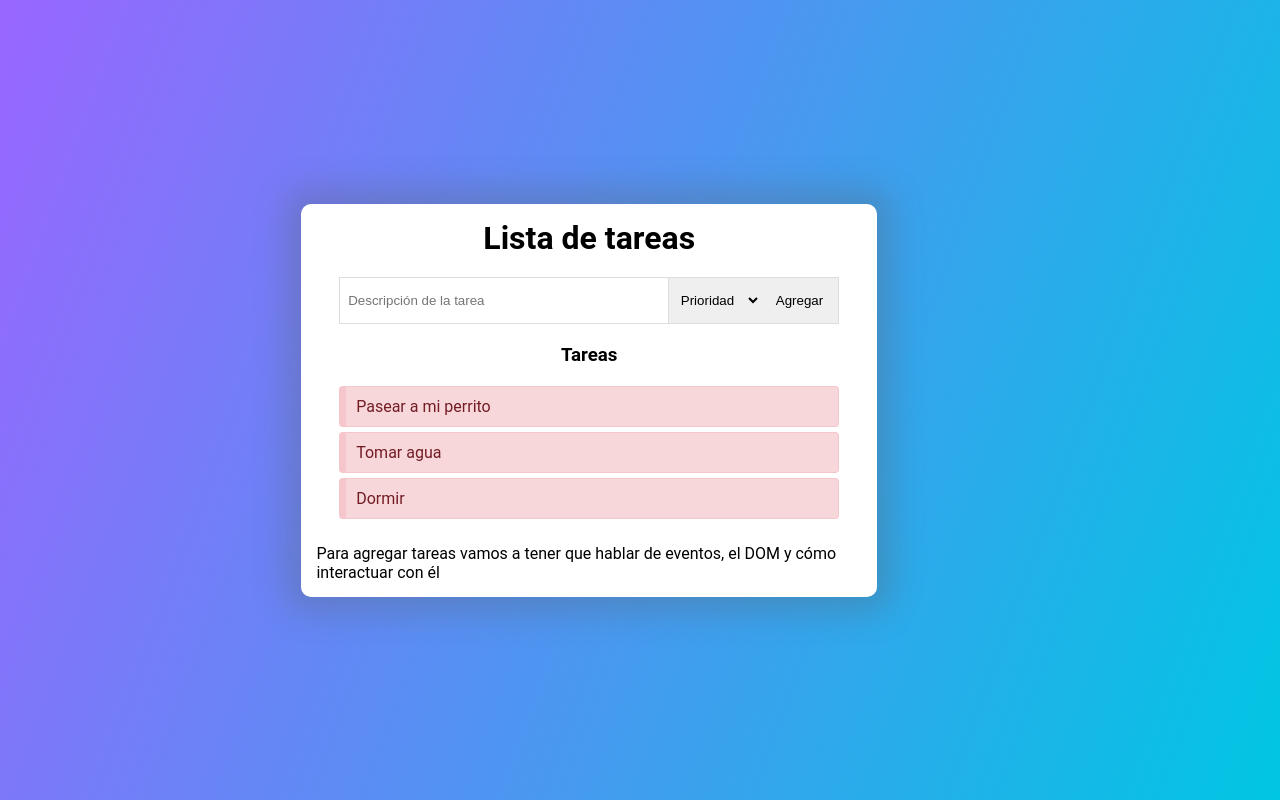
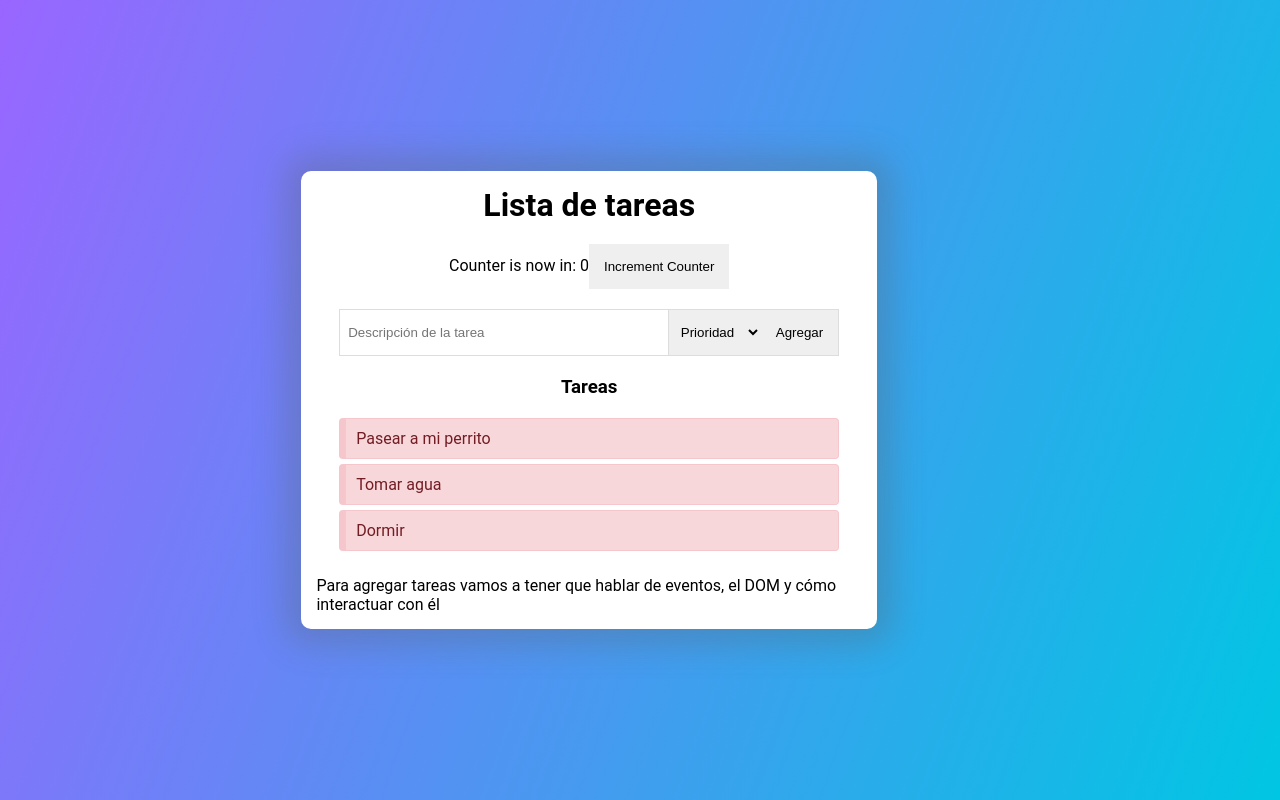
Before and after one commit to SantiRodNu/todo-list-react, a React (Create React App) app in the folder todo-list/: page / in a window 1280 px wide. Built offline with nearby package versions, Linux system fonts and the light colour scheme.

Commit message:
State and setState init

```diff
--- a/todo-list/src/App.js
+++ b/todo-list/src/App.js
@@ -1,12 +1,14 @@
 import "./App.css";
 import ListaTareas from "./ListaTareas";
 import FormListaTarea from "./FormListaTarea";
+import Counter from "./Components/Counter";
 
 function App() {
   return (
     <div className="App">
       <main>
         <h1>Lista de tareas</h1>
+        <Counter titulo="Hola. Soy un counter :D" subtitulo="Subtitulo" />
         <FormListaTarea />
         <h3>Tareas</h3>
         <ListaTareas />
--- /dev/null
+++ b/todo-list/src/Components/Counter.css
@@ -0,0 +1,29 @@
+.counterContainer {
+    margin-bottom: 1rem;
+    display: flex;
+    flex-direction: column;
+    align-items: center;
+    justify-content: center;
+    border: 1px dotted skyblue;
+    padding: 1rem;
+    width: max-content;
+  }
+
+  .counterText {
+    font-size: 1.2rem;
+  }
+
+  .counterButton {
+    width: max-content;
+    margin-top: 1rem;
+    padding: .8rem 1rem;
+    font-size: 1.2rem;
+    background: white;
+    border: 1px solid black;
+    border-radius: 4px;
+  }
+
+  .counterButton:hover {
+    cursor: pointer;
+    background: lightblue;
+  }
--- /dev/null
+++ b/todo-list/src/Components/Counter.jsx
@@ -0,0 +1,22 @@
+import { useState } from "react";
+
+const Counter = (props) => {
+  const [count, setCount] = useState(0);
+
+  const increment = () => {
+    const newIncrement = count + 1;
+
+    setCount(newIncrement);
+  };
+
+  return (
+    <div className="counterContainer">
+      <span className="counterText">Counter is now in: {count}</span>
+      <button onClick={increment} className="counterButton">
+        Increment Counter
+      </button>
+    </div>
+  );
+};
+
+export default Counter;
```
